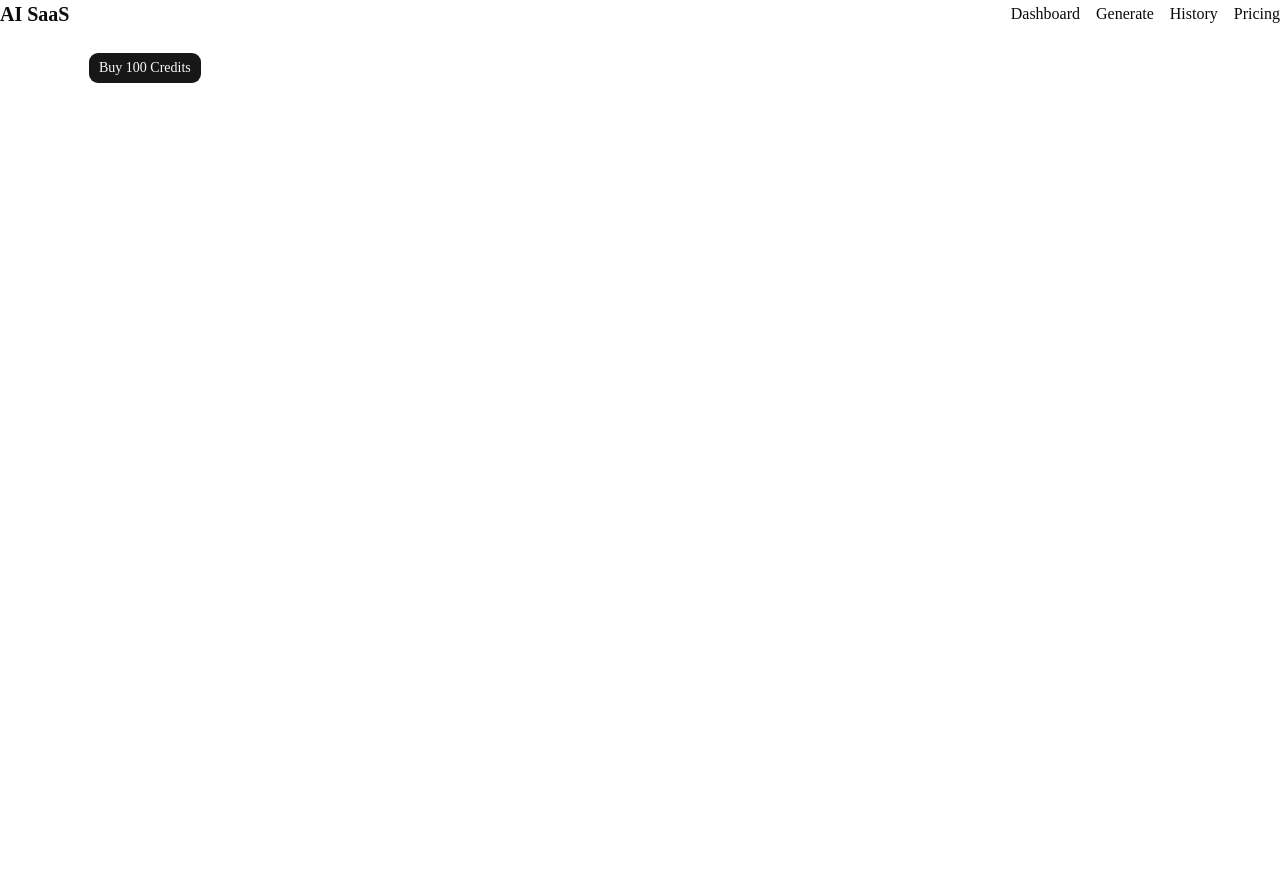
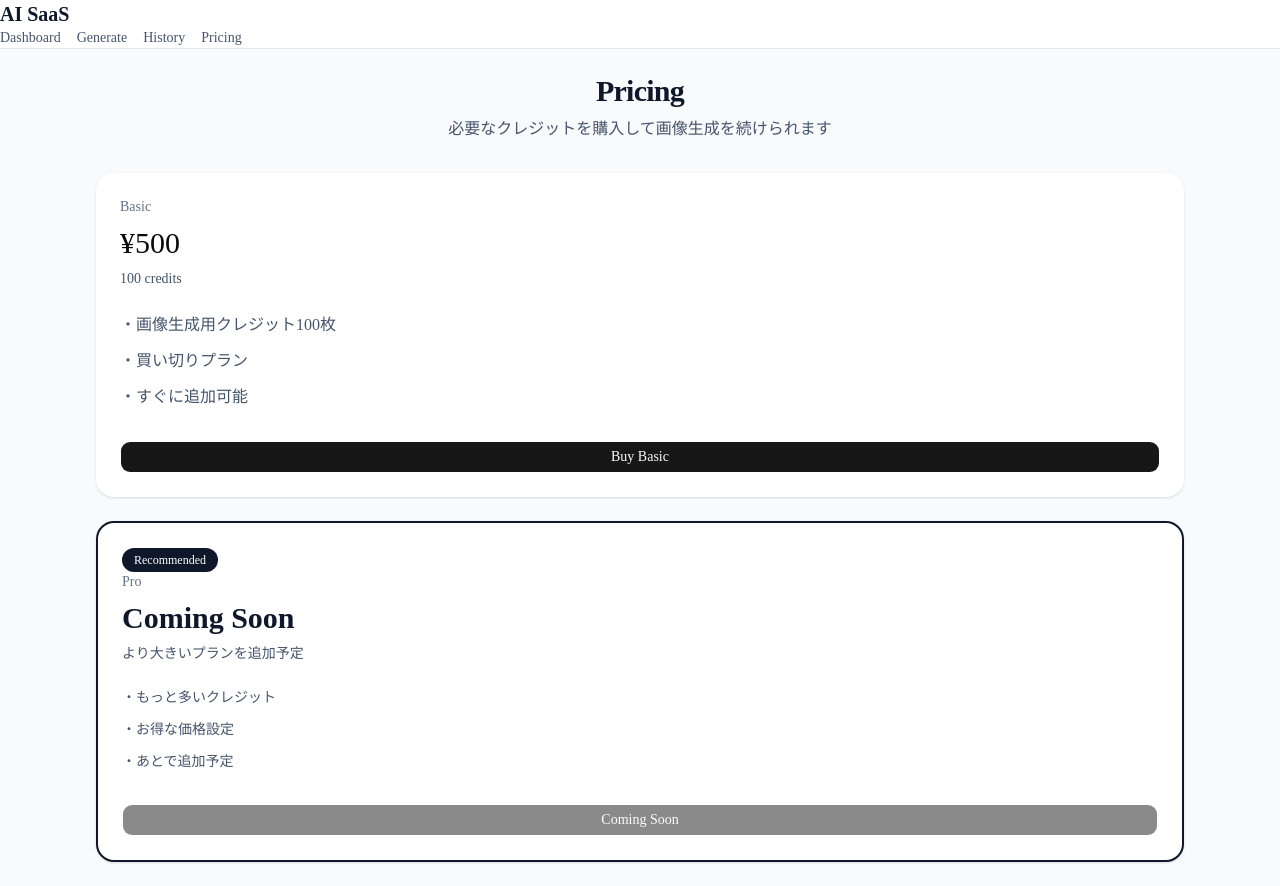
Before and after one commit to nozojj/ai-saas, a Next.js app: page /pricing in a window 1280 px wide. Before the commit the page ends 800 px from the top, so only its background shows below. Built offline with nearby package versions, Linux system fonts and the light colour scheme.

Commit message:
fix: protect api route with auth

```diff
--- a/src/app/(app)/(dashboard)/dashboard/page.tsx
+++ /dev/null
@@ -1,32 +0,0 @@
-
-import { getDbUser } from "@/lib/user";
-
-export default async function DashboardPage() {
-  const dbUser = await getDbUser();
-  if (!dbUser) {
-    return
-    <div className="p-6">
-      ログインしてください
-    </div>;
-  }
-  return (
-    <div className="space-y-4 p-8">
-      <h1 className="text-2xl font-bold">Dashboard</h1>
-      <div className="rounded-xl border p-4">
-        <p className="text-sm text-muted-foreground">現在のクレジット</p>
-        <p className="text-3xl font-bold">{dbUser.credits}</p>
-      </div>
-
-      <div className="rounded-xl border p-4">
-        <p className="text-sm text-muted-foreground">メールアドレス</p>
-        <p>{dbUser.email}</p>
-      </div>
-
-      <div className="rounded-xl border p-4">
-        <p className="text-sm text-muted-foreground">プラン</p>
-        <p>{dbUser.subscriptionStatus}</p>
-      </div>
-    </div>
-  );
-
-}
--- a/src/app/(app)/(pricing)/pricing/page.tsx
+++ /dev/null
@@ -1,41 +0,0 @@
-"use client";
-
-import { Button } from "@/components/ui/button";
-import { useState } from "react";
-
-export default function PricingJPage() {
-  const [loading, setLoading] = useState(false);
-
-  const handleCheckout = async () => {
-    try {
-      setLoading(true);
-
-      const res = await fetch("/api/checkout", {
-        method: "POST",
-        headers: {
-          "Content-Type": "application/json",
-        },
-        body: JSON.stringify({ plan: "basic" }),
-      });
-
-      const data = await res.json();
-
-      if (!res.ok) {
-        throw new Error(data?.message ?? "Checkoutに失敗しました");
-      }
-
-      window.location.href = data.url;
-    } catch (error) {
-      console.error(error);
-      alert(error instanceof Error ? error.message : "エラーが発生しました");
-    } finally {
-      setLoading(false);
-    }
-  };
-
-  return (
-    <Button onClick={handleCheckout} disabled={loading}>
-      {loading ? "Loading..." : "Buy 100 Credits"}
-    </Button>
-  );
-}
--- /dev/null
+++ b/src/app/(app)/dashboard/page.tsx
@@ -0,0 +1,109 @@
+import { Button } from "@/components/ui/button";
+import { prisma } from "@/lib/prisma";
+import { getDbUser } from "@/lib/user";
+import Link from "next/link";
+
+export default async function DashboardPage() {
+  const dbUser = await getDbUser();
+
+  if (!dbUser) {
+    return;
+    <div>ログインしてください</div>;
+  }
+
+  const recentImages = await prisma.imageGeneration.findMany({
+    where: {
+      userId: dbUser.id,
+    },
+    orderBy: {
+      createdAt: "desc",
+    },
+    take: 3,
+  });
+
+  return (
+    <div className="space-y-8">
+      <div className="space-y-2">
+        <h1 className="text-2xl font-bold tracking-tight text-slate-900">
+          Dashboard
+        </h1>
+        <p className="text-sm text-slate-600 sn:text-base">
+          画像生成の状況と残りのクレジットを確認できます
+        </p>
+      </div>
+
+      <div className="grid grid-cols-1 gap-6 lg:cols-3">
+        <div className="rounded-2xl border bg-white p-66 shadow-sm lg:col-span-2">
+          <p className="text-sm font-medium text-slate-500 ">
+            残りのクレジット
+          </p>
+          <div className="mt-3 flex items-end gap-3">
+            <span className="text-5xl font-bold text-slate-900">
+              {dbUser.credits}
+            </span>
+          </div>
+          <p className="mt-3 text-sm text-slate-600">
+            画像を一回生成するごとにクレジット1を消費します
+          </p>
+
+          <div className="mt-6 flex flex-col gap-3">
+            <Button asChild>
+              <Link href="/generate">画像を生成する</Link>
+            </Button>
+            <Button asChild variant="outline">
+              <Link href="/pricing">クレジットを購入する</Link>
+            </Button>
+          </div>
+        </div>
+
+        <div className="rounded-2xl border bg-white p-6 shadow-sm">
+          <p className="text-sm font-medium text-slate-500">アカウント情報</p>
+          <div className="mt-4 space-y-3 text-sm text-slate-700">
+            <div className="rounded-lg bg-slate-50 p-3">
+              <p className="text-xs text-slate-500">メール</p>
+              <p className="mt-1 break-all">{dbUser.email}</p>
+            </div>
+            <div className="rounded-lg bg-slate-50 p-3">
+              <p className="text-xs text-slate-500">プラン</p>
+              <p className="mt-1">{dbUser.subscriptionStatus}</p>
+            </div>
+          </div>
+        </div>
+      </div>
+
+      <div className="rounded-2xl corder bg-white p-6shadow-sm">
+        <div className="flex items-center justify-between">
+          <div>
+            <h2 className="text-xl font-semibold text-slate-900">
+              最近の生成履歴
+            </h2>
+            <p className="mt-1 text-sm text-slate-600">
+              直近で生成した画像を表示しています
+            </p>
+          </div>
+          <Button asChild variant="outline">
+            <Link href="/history">すべて見る</Link>
+          </Button>
+        </div>
+        {recentImages.length === 0 ? (
+          <div className="mt-6 rounded-xl border border-dashed p-8 text-center text-sm text-slate-500">
+            まだ画像がありません
+          </div>
+        ) : (
+          <div className="mt-6 grid grid-cols-1 gap-4 md:grid-cols-3">
+            {recentImages.map((image) => (
+              <div key={image.id} className="rounded-xl border bg-slate-50 p-4">
+                <p className="line-clamp-2 text-sm font-medium text-slate-800">
+                  {image.prompt}
+                </p>
+                <p className="mt-2 text-xs text-slate-500">
+                  {new Date(image.createdAt).toLocaleString("ja-JP")}
+                </p>
+              </div>
+            ))}
+          </div>
+        )}
+      </div>
+    </div>
+  );
+}
--- a/src/app/(app)/(generate)/generate/page.tsx
+++ b/src/app/(app)/generate/page.tsx
@@ -11,13 +11,7 @@ export default function GeneratePage() {
   const [loading, setLoading] = useState(false);
 
   const handleGenerate = async () => {
-    if (loading) return;
     try {
-      if (!prompt.trim()) {
-        toast.error("プロンプトを入力してください");
-        return;
-      }
-
       setLoading(true);
 
       const res = await fetch("/api/generate-image", {
@@ -47,25 +41,12 @@ export default function GeneratePage() {
     }
   };
   return (
-    <div className="flex flex-col gap-4 max-w-md">
-      <input
-        className="border p-2 rounded"
-        value={prompt}
-        onChange={(e) => setPrompt(e.target.value)}
-        placeholder="画像にキーワードを入力してください"
-      />
-      <Button onClick={handleGenerate} disabled={loading}>
-        {loading ? "Generating..." : "Generate"}
-      </Button>
-      {image && (
-        <Image
-          src={image}
-          alt="Generated"
-          width={300}
-          height={300}
-          className="rounded-lg mt-4"
-        />
-      )}
+    <div>
+      <div>
+        <div>
+          <h1></h1>
+        </div>
+      </div>
     </div>
   );
 }
--- a/src/app/(app)/layout.tsx
+++ b/src/app/(app)/layout.tsx
@@ -7,19 +7,30 @@ export default function AppLayoutHeader({
   children: React.ReactNode;
 }) {
   return (
-    <div className="min-h-screen">
-      <header className="flex items-center justify-between">
-        <h1 className="text-xl font-bold">AI SaaS</h1>
-        <nav className="flex items-center gap-4">
-          <Link href="/dashboard">Dashboard</Link>
-          <Link href="/generate"> Generate</Link>
-          <Link href="/history">History</Link>
-          <Link href="/pricing">Pricing</Link>
+    <div className="min-h-screen bg-slate-50">
+      <header className="border-b bg-white">
+        <Link href="/dashboard" className="text-xl font-bold text-slate-900">
+          AI SaaS
+        </Link>
+        <nav className="flex items-center gap-4 text-sm font-medium text-slate-600">
+          <Link href="/dashboard" className="hover:text-slate-900">
+            Dashboard
+          </Link>
+          <Link href="/generate" className="hover:text-slate-900">
+            {" "}
+            Generate
+          </Link>
+          <Link href="/history" className="hover:text-slate-900">
+            History
+          </Link>
+          <Link href="/pricing" className="hover:text-slate-900">
+            Pricing
+          </Link>
           <UserButton />
         </nav>
       </header>
 
-      <main className="mx-auto max-w-6xl p-6">{children}</main>
+      <main className="mx-auto max-w-6xl px-4 py-6 sm:px-6 lg:px-8">{children}</main>
     </div>
   );
 }
--- /dev/null
+++ b/src/app/(app)/pricing/page.tsx
@@ -0,0 +1,90 @@
+"use client";
+
+import { Button } from "@/components/ui/button";
+import { useState } from "react";
+
+export default function PricingJPage() {
+  const [loadingPlan, setLoadingPlan] = useState<string | null>(null);
+
+  const handleCheckout = async (plan: "basic") => {
+    try {
+      setLoadingPlan(plan);
+
+      const res = await fetch("/api/stripe/checkout", {
+        method: "POST",
+        headers: {
+          "Content-Type": "application/json",
+        },
+        body: JSON.stringify({ plan }),
+      });
+
+      const data = await res.json();
+
+      if (!res.ok) {
+        throw new Error(data?.message ?? "Checkoutに失敗しました");
+      }
+
+      window.location.href = data.url;
+    } catch (error) {
+      console.error(error);
+      alert(error instanceof Error ? error.message : "エラーが発生しました");
+    } finally {
+      setLoadingPlan(null);
+    }
+  };
+
+  return (
+    <div className="space-y-8">
+      <div className="space-y-2 text-center">
+        <h1 className="text-3xl font-bold tracking-tight text-slate-900">
+          Pricing
+        </h1>
+        <p className="text-sm text-slate-600 sm:text-base">
+          必要なクレジットを購入して画像生成を続けられます
+        </p>
+      </div>
+
+      <div className="grid  grid-cols-1 gap-6 md:text-cols-2">
+        <div className="rounded-2xl corder bg-white p-6 shadow-sm">
+          <div className="space-y-2">
+            <p className="text-sm font-medium text-slate-500">Basic</p>
+            <h2 className="text-3xl font-cold txt-slate-900">¥500</h2>
+            <p className="text-sm text-slate-600">100 credits</p>
+          </div>
+
+          <ul className="mt-6 space-y-3 tet-sm text-slate-600">
+            <li>・画像生成用クレジット100枚</li>
+            <li>・買い切りプラン</li>
+            <li>・すぐに追加可能</li>
+          </ul>
+          <Button
+            className="mt-8 w-full"
+            onClick={() => handleCheckout("basic")}
+            disabled={loadingPlan === "basic"}
+          >
+            {loadingPlan === "basic" ? "Loading..." : "Buy Basic"}
+          </Button>
+        </div>
+
+        <div className="rounded-2xl border-2 border-slate-900 bg-white p-6 shadow-sm">
+          <div className="md-3 inline-block rounded-full bg-slate-900 px-3 py-1 text-xs font-medium text-white">
+            Recommended
+          </div>
+          <div className="space-y-2">
+            <p className="text-sm font-medium text-slate-500">Pro</p>
+            <h2 className="text-3xl font-bold text-slate-900">Coming Soon</h2>
+            <p className="text-sm text-slate-600">より大きいプランを追加予定</p>
+          </div>
+          <ul className="mt-6 space-y-3 text-sm text-slate-600">
+            <li>・もっと多いクレジット</li>
+            <li>・お得な価格設定</li>
+            <li>・あとで追加予定</li>
+          </ul>
+          <Button className="mt-8 w-full" disabled>
+            Coming Soon
+          </Button>
+        </div>
+      </div>
+    </div>
+  );
+}
```
Also changed, not shown: src/app/(app)/history/page.tsx (renamed from src/app/(app)/(history)/history/page.tsx).
